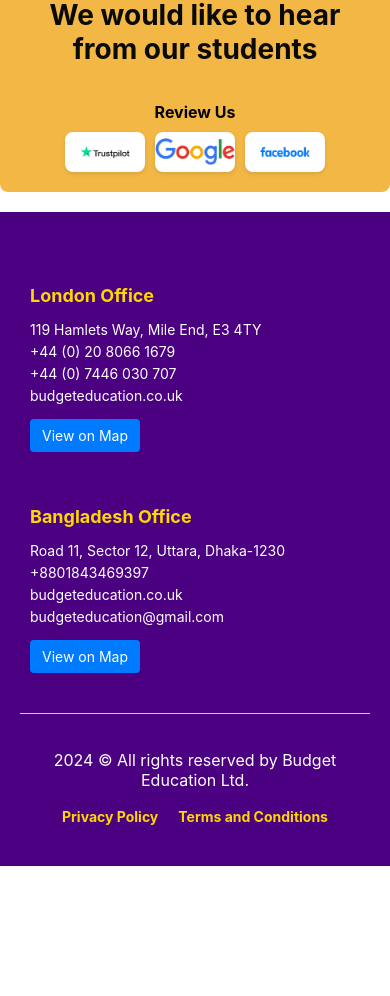
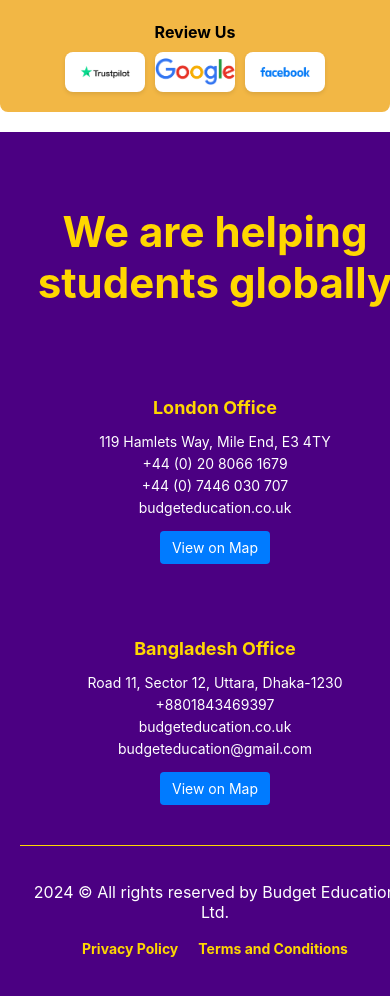
Before and after one commit to TanimKhan2004/Agency-Website, a React (Create React App) app: page / in a window 390 px wide. Shown: the part 8971-9967 px from the top of the page. Before the commit the page ends 9837 px from the top, so only its background shows below. Built offline with nearby package versions, Linux system fonts and the light colour scheme.

Commit message:
dewployment

```diff
--- a/src/Components/CoursesBox.css
+++ b/src/Components/CoursesBox.css
@@ -4,7 +4,7 @@
     display: flex;
     flex-direction: column;
     align-items: center;
-    padding: 20px;
+    padding: 0px;
     background-color: #ffffff;
     min-height: 650px;
   }
--- a/src/Components/Footer.css
+++ b/src/Components/Footer.css
@@ -3,19 +3,37 @@
   background-color: #4b0082;
   color: white;
   padding: 40px 20px;
-    text-align: left;
+  text-align: center; /* Center text horizontally */
+  display: flex; /* Use flexbox to align items */
+  flex-direction: column; /* Stack content vertically */
+  justify-content: center; /* Center content vertically */
+  align-items: center; /* Center content horizontally */
+  width: 100%;
 }
 
+.footer-heading {
+
+  color: #ffd700; /* Gold color */
+  font-weight: 900; /* Very bold font weight */
+  font-size: 28px; /* Increase font size for emphasis */
+  text-align: center; /* Center the text */
+  margin-bottom: 20px;
+
+
+}
 .footer-content {
   display: flex;
   flex-wrap: wrap;
-    justify-content: space-between;
+  justify-content: center; /* Center content horizontally */
+  align-items: center; /* Center items vertically */
+  gap: 20px; /* Add spacing between sections */
 }
 
 .footer-section {
   flex: 1;
   margin: 10px;
   min-width: 200px;
+  text-align: center; /* Center text in each section */
 }
 
 .footer-section h4 {
@@ -34,8 +52,10 @@
   border-top: 1px solid #ffd700;
   padding-top: 20px;
   text-align: center;
+  width: 100%; /* Ensure the border spans the entire width */
 }
 
+/* Footer Navigation Links */
 .footer-nav {
   margin-top: 10px;
 }
@@ -54,7 +74,8 @@
 /* Responsive Footer Adjustments */
 @media (max-width: 768px) {
   .footer-content {
-      flex-direction: column;
+    flex-direction: column; /* Stack sections vertically on smaller screens */
+    align-items: center; /* Center-align each section */
   }
 
   .footer-section {
@@ -62,12 +83,13 @@
   }
 }
 
+/* Location Button Styles */
 .location-button {
   display: inline-block;
   margin-top: 10px;
   padding: 8px 12px;
-    background-color: #007bff; /* Button color */
-    color: #fff; /* Text color */
+  background-color: #007bff;
+  color: #fff;
   text-decoration: none;
   border-radius: 4px;
   font-size: 14px;
@@ -75,5 +97,5 @@
 }
 
 .location-button:hover {
-    background-color: #0056b3; /* Hover effect */
+  background-color: #0056b3;
 }
--- a/src/Components/Footer.js
+++ b/src/Components/Footer.js
@@ -5,6 +5,11 @@ import "./Footer.css";
 function Footer() {
   return (
     <footer className="App-footer">
+      {/* New Div for the Top Heading */}
+      <div className="footer-heading">
+        <h2>We are helping students globally</h2>
+      </div>
+
       <div className="footer-content">
         <div className="footer-section">
           <h4>London Office</h4>
--- a/src/Components/ServiceBox.css
+++ b/src/Components/ServiceBox.css
@@ -3,7 +3,7 @@
     display: flex;
     flex-direction: column; /* Stack title and boxes vertically */
     align-items: center;    /* Center the title horizontally */
-    padding: 20px;          /* Add some padding for spacing */
+    padding: 0px;          /* Add some padding for spacing */
     background-color: rgb(255, 255, 255);
     min-height: 650px;      /* Increased height for more space */
   }
--- a/src/Components/StudyAbroad.js
+++ b/src/Components/StudyAbroad.js
@@ -14,9 +14,6 @@ function StudyAbroad() {
                 <div className="dropdown-item" onClick={() => window.location.href = "http://localhost:3000/study-in-usa"}>
                     Study in USA
                 </div>
-                <div className="dropdown-item" onClick={() => window.location.href = "http://localhost:3000/study-in-malaysia"}>
-                    Study in Malaysia
-                </div>
             </div>
         </div>
     );
```
Also changed, not shown: package.json (+6 -2 lines), 1 other file (tests, documents, lock files or other folders). Lines whose indentation alone changed are shown as unchanged.
